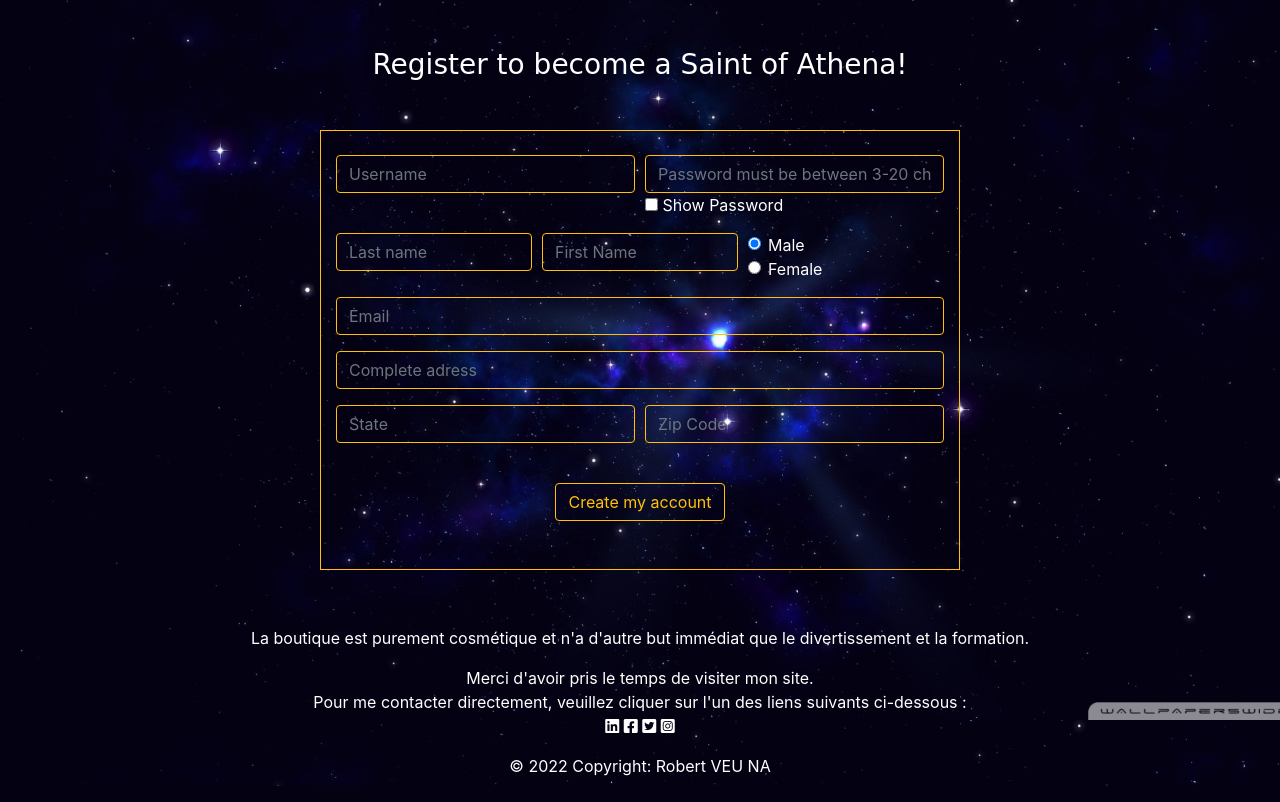
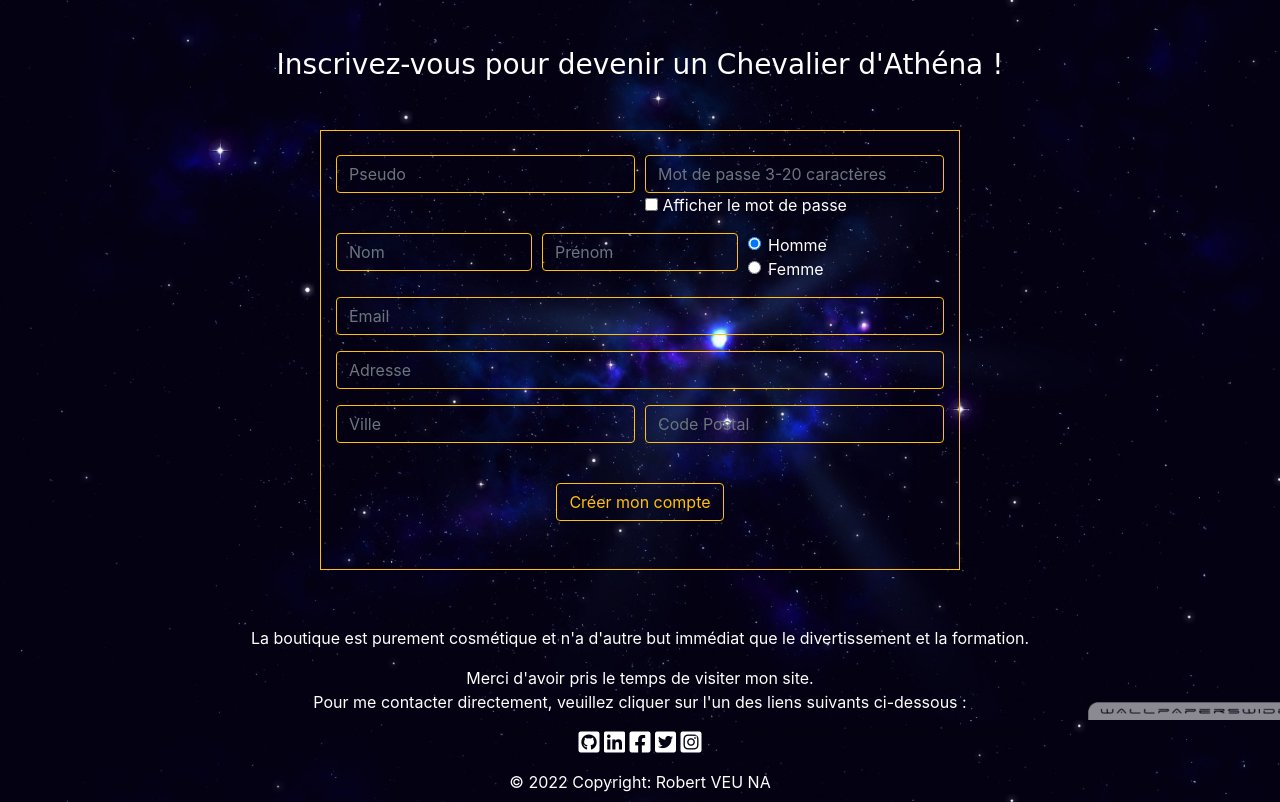
Before and after one commit to veuna-R/php_boutique_saints2022, a PHP site: page /inscription.php in a window 1280 px wide. Shown: the part 80-882 px from the top of the page. Run offline with PHP 8.4, Linux system fonts and the light colour scheme; some libraries are stand-ins or nearby versions.

Commit message:
updated 04/10/2022 @ 15:21

```diff
--- a/admin/gestion_commandes.php
+++ b/admin/gestion_commandes.php
@@ -37,7 +37,7 @@ require_once("inc/header.php");
 
 
 <!-- BODY -->
-<h1 class='mb-5 text-center col-md-12'>Orders received/pending</h1>
+<h1 class='mb-5 text-center col-md-12'>Gestion de Commandes</h1>
 
 <?php echo $content; ?>
 
--- a/admin/gestion_commentaires.php
+++ b/admin/gestion_commentaires.php
@@ -24,7 +24,7 @@ $stmt = $pdo->query("SELECT * FROM feedback");
 <!-- *****BODY***** -->
 
 <!-- title -->
-<h1 class='mb-5 text-center'>Feedbacks</h1>
+<h1 class='mb-5 text-center'>Gestion de Commentaires</h1>
 
 <!-- table -->
 <table class="table table-hover mb-5 bg-light text-center">
--- a/admin/gestion_emails.php
+++ b/admin/gestion_emails.php
@@ -12,7 +12,7 @@ $stmt = $pdo->query("SELECT id_membre, pseudo, nom, prenom, email, statut FROM m
 
 
 <!-- BODY -->
-<h1 class='mb-5 text-center'>Account management</h1>
+<h1 class='mb-5 text-center'>Gestion de Comptes</h1>
 
 <!-- table -->
 <table class="col-sm-12 table table-hover mb-5 bg-light text-center">
--- a/inc/footer.php
+++ b/inc/footer.php
@@ -6,7 +6,7 @@
     i {
         color: white !important;
     }
-    i:hover {
+    footer > div > a:hover {
         background-color: #fcc107;
     }
 </style>
@@ -18,12 +18,13 @@
 
         <!-- Content -->
         <p class="text-white">La boutique est purement cosmétique et n'a d'autre but immédiat que le divertissement et la formation.</p>
-        <p class="text-white m-0">Merci d'avoir pris le temps de visiter mon site. <br> Pour me contacter directement, veuillez cliquer sur l'un des liens suivants ci-dessous :</p>
+        <p class="text-white mb-3">Merci d'avoir pris le temps de visiter mon site. <br> Pour me contacter directement, veuillez cliquer sur l'un des liens suivants ci-dessous :</p>
         <!-- liens -->
-        <a href="https://www.linkedin.com/in/robertveuna/" target="_blank"><i class="fa-brands fa-linkedin"></i></a>
-        <a href="https://fr-fr.facebook.com/" target="_blank"><i class="fa-brands fa-square-facebook"></i></a>
-        <a href="https://twitter.com/" target="_blank"><i class="fa-brands fa-square-twitter"></i></a>
-        <a href="https://instagram.com/" target="_blank"><i class="fa-brands fa-square-instagram"></i></a>
+        <a href="https://github.com/veuna-R" target="_blank"><i class="fa-brands fa-square-github fa-xl"></i></a>
+        <a href="https://www.linkedin.com/in/robertveuna/" target="_blank"><i class="fa-brands fa-linkedin fa-xl"></i></a>
+        <a href="https://fr-fr.facebook.com/" target="_blank"><i class="fa-brands fa-square-facebook fa-xl"></i></a>
+        <a href="https://twitter.com/" target="_blank"><i class="fa-brands fa-square-twitter fa-xl"></i></a>
+        <a href="https://instagram.com/" target="_blank"><i class="fa-brands fa-square-instagram fa-xl"></i></a>
 
     </div>
 
--- a/inscription.php
+++ b/inscription.php
@@ -19,7 +19,7 @@ if ($_POST) {
     // Vérifier si le pseudo a entre 3 et 20 caractères(strlen)
     if (strlen($_POST["mdp"]) < 3 || strlen($_POST["mdp"]) > 20) {
         $erreur .= "<div class='alert alert-danger col-6 text-center' role='alert'>
-                The password needs to be between 3 and 20 characters!
+                Le mot de passe doit être entre 3 et 20 caractères !
             </div>";
     }
 
@@ -27,7 +27,7 @@ if ($_POST) {
 
     if (!ctype_alnum($_POST["pseudo"])) {
         $erreur .= "<div class='alert alert-danger col-6 text-center' role='alert'>
-                The username must contain only numbers and letters only please!
+                Le pseudo ne doit contenir que des chiffres et des lettres uniquement !
             </div>";
     }
 
@@ -69,7 +69,7 @@ if ($_POST) {
         // Si l'insert a correctement fonctionné msg de confirmation
         if ($count > 0) {
             $content .= "<div class='alert alert-success' role='alert'>
-                    Your account is registered!
+                    Votre compte est bien enregistré !
                 </div>";
 
             $inscriptionDone = true;
@@ -83,7 +83,7 @@ require_once("inc/header.php");
 <!-- BODY -->
 
 <div class="col-md-12">
-    <h3 class='text-center text-white mt-5 mb-5'>Register to become a Saint of Athena!</h3>
+    <h3 class='text-center text-white mt-5 mb-5'>Inscrivez-vous pour devenir un Chevalier d'Athéna !</h3>
 </div>
 
 <?php if ($erreur != "") { ?>
@@ -98,26 +98,26 @@ if ($inscriptionDone) { ?>
             <!-- Pseudo -->
             <div class="form-group col-md-6">
                 <label for="pseudo"></label>
-                <input type="text" class="form-control bg-transparent border border-warning text-white" id="pseudo" placeholder="Username" name="pseudo" required>
+                <input type="text" class="form-control bg-transparent border border-warning text-white" id="pseudo" placeholder="Pseudo" name="pseudo" required>
             </div>
 
             <!-- Password -->
             <div class="form-group col-md-6">
                 <label for="password"></label>
-                <input type="password" class="form-control bg-transparent border border-warning text-white" id="exampleInputPassword1" placeholder="Password must be between 3-20 characters" name="mdp" required>
-                <input type="checkbox" onclick="myFunction()"> Show Password
+                <input type="password" class="form-control bg-transparent border border-warning text-white" id="exampleInputPassword1" placeholder="Mot de passe 3-20 caractères" name="mdp" required>
+                <input type="checkbox" onclick="myFunction()"> Afficher le mot de passe
             </div>
 
             <!-- Name -->
             <div class="form-group col-md-4">
                 <!-- <label for="name"></label> -->
-                <input type="text" class="form-control bg-transparent border border-warning text-white" id="name" placeholder="Last name" name="nom" required>
+                <input type="text" class="form-control bg-transparent border border-warning text-white" id="name" placeholder="Nom" name="nom" required>
             </div>
 
             <!-- First Name -->
             <div class="form-group col-md-4">
                 <!-- <label for="firstName"></label> -->
-                <input type="text" class="form-control bg-transparent border border-warning text-white" id="firstName" placeholder="First Name" name="prenom" required>
+                <input type="text" class="form-control bg-transparent border border-warning text-white" id="firstName" placeholder="Prénom" name="prenom" required>
             </div>
 
             <!-- Civilité -->
@@ -126,13 +126,13 @@ if ($inscriptionDone) { ?>
                 <div class="form-check">
                     <input class="form-check-input" type="radio" id="civilitem" value="m" name="civilite" checked>
                     <label class="form-check-label" for="civilitem">
-                        Male
+                        Homme
                     </label>
                 </div>
                 <div class="form-check">
                     <input class="form-check-input" type="radio" id="civilitef" value="f" name="civilite">
                     <label class="form-check-label" for="civilitef">
-                        Female
+                        Femme
                     </label>
                 </div>
             </div>
@@ -149,25 +149,25 @@ if ($inscriptionDone) { ?>
 
         <div class="form-group">
             <!-- <label for="address"></label> -->
-            <input type="text" class="form-control bg-transparent border border-warning text-white" id="address" name="adresse" placeholder="Complete adress" required>
+            <input type="text" class="form-control bg-transparent border border-warning text-white" id="address" name="adresse" placeholder="Adresse" required>
         </div>
 
         <div class="form-row">
             <div class="form-group col-md-6">
                 <!-- <label for="inputCity"></label> -->
-                <input type="text" class="form-control bg-transparent border border-warning text-white" name="ville" id="inputCity" placeholder="State" required>
+                <input type="text" class="form-control bg-transparent border border-warning text-white" name="ville" id="inputCity" placeholder="Ville" required>
             </div>
 
             <div class="form-group col-md-6">
                 <!-- <label for="inputZip"></label> -->
-                <input type="text" class="form-control bg-transparent border border-warning text-white" id="inputZip" name="code_postal" placeholder="Zip Code" required>
+                <input type="text" class="form-control bg-transparent border border-warning text-white" id="inputZip" name="code_postal" placeholder="Code Postal" required>
             </div>
         </div>
 
         <br>
 
         <div class="text-center mb-5">
-            <button type="submit" class="btn btn-outline-warning">Create my account</button>
+            <button type="submit" class="btn btn-outline-warning">Créer mon compte</button>
         </div>
 
     </form>
```
Also changed, not shown: admin/gestion_produits.php (+4 -4 lines), admin/inc/header.php (+7 -7 lines), boutique.php (+4 -4 lines), connexion.php (+7 -7 lines), fiche_produit.php (+5 -5 lines), index.php (+10 -10 lines), panier.php (+16 -16 lines), profil.php (+4 -4 lines).
